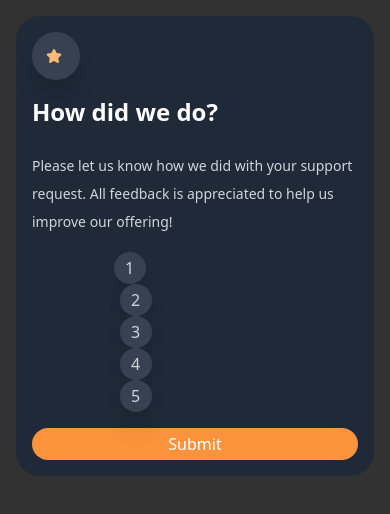
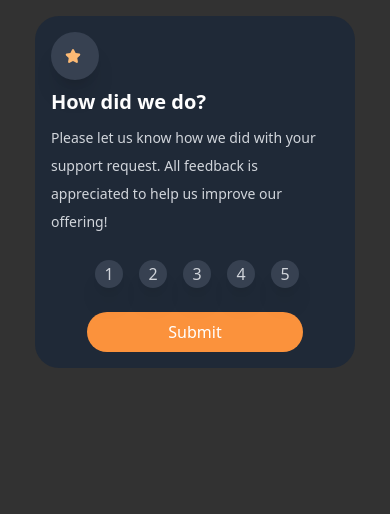
Before and after one commit to katsisaac50/interactive-rating-component-main, a Next.js app: page / in a window 390 px wide. Shown: the top 514 px of the page. Built offline with nearby package versions, Linux system fonts and the light colour scheme.

Commit message:
mobile implemented on home

```diff
--- a/pages/dialog/checkout.js
+++ b/pages/dialog/checkout.js
@@ -1,36 +1,41 @@
-import Head from 'next/head';
-import { useRating } from './ratingContext';
-import { StarSVG } from './images/StarSVG';
+import { useEffect } from 'react';
+import { useRouter } from 'next/router';
+import { useRating } from '../ratingContext';
+import Layout from '../../components/layout';
+import { HeartSVG } from '../images/StarSVG';
 
 export default function Checkout() {
   const { rating } = useRating();
+  const router = useRouter();
+
+  useEffect(() => {
+    // Check if rating is null or undefined, and if so, navigate back to the Home component
+    if (rating === null || rating === undefined) {
+      router.replace('/'); // Replace with the correct path to the home page
+    }
+  }, [rating, router]);
+
+  // If rating is null or undefined, don't render anything
+  if (rating === null || rating === undefined) {
+    return null;
+  }
 
   return (
-    <>
-      <Head>
-        <title>Thank You</title>
-      </Head>
-      <main className="flex min-h-screen flex-col items-center justify-between p-4 md:p-24">
-        <div className="p-4 md:p-9 rounded-3xl bg-gray-800 max-w-[390px] mx-auto">
-          <div className="relative w-12 h-12 md:w-9 md:h-9 bg-gray-700 rounded-full p-4 md:p-5 shadow-xl">
-            <div className="absolute inset-0 flex justify-center items-center">
-              <StarSVG />
-            </div>
-          </div>
-          <h1 className="text-2xl md:text-3xl font-bold pt-4 md:pt-5 text-white sm:text-2xl">
-            Thank you!
-          </h1>
-          <br />
-          <label className="bg-slate-300 rounded-full px-4 py-2 ml-4 md:ml-12 text-orange-500">
-            You selected {rating ? rating : 0} out of 5
-          </label>
-          <br />
-          <p className="text-base md:text-lg text-gray-400 text-center md:text-left">
-            We appreciate you taking time to give a rating. If you ever need
-            more support, don't hesitate to get in touch!
-          </p>
+    <Layout>
+      <div className="p-4 md:p-9 rounded-3xl bg-gray-800 max-w-[390px] mx-auto text-center">
+        <div className="mb-4">
+          <HeartSVG className="w-16 h-16 text-orange-300 mx-auto" />
         </div>
-      </main>
-    </>
+        <label className="bg-slate-300 rounded-full px-4 py-2 text-orange-500">
+          You selected {rating} out of 5
+        </label>
+        <h2 className="text-white font-bold text-xl mt-4 mb-2">
+          Thank you!
+        </h2>
+        <p className="text-gray-400 text-sm">
+          We appreciate your feedback. If you need further assistance, feel free to get in touch with us.
+        </p>
+      </div>
+    </Layout>
   );
 }
--- a/pages/dialog/layout.module.css
+++ b/pages/dialog/layout.module.css
@@ -1,7 +1,40 @@
-@tailwind components;
-@tailwind utilities;
+/* Default styles for larger screens */
+.p-9 {
+  /* Your existing styles for larger screens */
+}
 
+/* Media query for mobile screens */
+@media (max-width: 768px) {
+  .p-9 {
+    /* Adjust styles for mobile screens */
+    padding: 16px;
+    max-width: 100%;
+  }
+}
 
-@media (prefers-color-scheme: dark) {
+.text-3xl {
+  font-size: 2rem; /* Default font size for larger screens */
+}
 
+/* Media query for mobile screens */
+@media (max-width: 768px) {
+  .text-3xl {
+    font-size: 1.5rem; /* Adjust font size for mobile screens */
+  }
 }
+/* checkout.module.css */
+
+/* Default styles for larger screens */
+.p-9 {
+  padding: 32px;
+  max-width: 390px;
+  margin: auto;
+}
+
+/* Media query for mobile screens */
+@media (max-width: 768px) {
+  .p-9 {
+    padding: 16px;
+    max-width: 100%;
+  }
+}
--- a/pages/index.js
+++ b/pages/index.js
@@ -23,27 +23,27 @@ export default function Home() {
   return (
     <>
       <Head>
+        <meta name="viewport" content="width=device-width, initial-scale=1" />
         <title>First Post</title>
       </Head>
       <main className="flex min-h-screen flex-col items-center justify-between p-4 md:p-24">
-        <div className="p-4 md:p-9 rounded-3xl bg-gray-800 max-w-[390px] mx-auto">
-          <div className="relative w-12 h-12 md:w-9 md:h-9 bg-gray-700 rounded-full p-4 md:p-5 shadow-xl">
+        <div className="p-4 md:p-9 rounded-3xl bg-gray-800 max-w-xs md:max-w-[390px] mx-auto">
+          <div className="relative w-12 h-12 md:w-9 md:h-9 bg-gray-700 rounded-full p-2 md:p-3 shadow-xl">
             <div className="absolute inset-0 flex justify-center items-center">
               <StarSVG />
             </div>
           </div>
-          <h1 className="text-2xl md:text-3xl font-bold pt-4 md:pt-5 text-white sm:text-2xl">
+          <h1 className="text-xl md:text-3xl font-bold pt-2 md:pt-3 text-white">
             How did we do?
           </h1>
-          <br />
-          <p className="text-base md:text-lg leading-7 text-gray-300 text-sm md:text-base">
+          <p className="text-base md:text-lg leading-7 text-gray-300 text-sm md:text-base mt-2 md:mt-3">
             Please let us know how we did with your support request. All
             feedback is appreciated to help us improve our offering!
           </p>
-          <form onSubmit={onSubmit}>
-            <div className="py-4 md:py-8 flex flex-wrap justify-center space-x-3 md:space-x-7">
+          <form onSubmit={onSubmit} className="mt-4 md:mt-6">
+  <div className="py-2 md:py-4 flex justify-center space-x-3 md:space-x-7">
     {ratingOptions.map((option) => (
-                <div key={option} className="w-1/2 md:w-auto">
+      <div key={option} className="flex items-center space-x-1">
         <input
           value={option}
           onChange={handleInputChange}
@@ -55,7 +55,7 @@ export default function Home() {
         />
         <label
           htmlFor={`rate${option}`}
-                    className={`cursor-pointer relative w-7 h-7 bg-gray-700 rounded-full flex justify-center items-center text-gray-300 text-center p-4 md:p-5 shadow-xl ${
+          className={`cursor-pointer relative w-7 h-7 bg-gray-700 rounded-full flex justify-center items-center text-gray-300 text-center p-2 md:p-3 shadow-xl ${
             option === Number(rating)
               ? 'hover:bg-orange-600'
               : 'hover:bg-orange-600'
@@ -66,16 +66,19 @@ export default function Home() {
       </div>
     ))}
   </div>
+  <div className="flex justify-center mt-4 md:mt-6">
     <button
       disabled={!rating}
-              className={`pt-1 pb-1 w-full md:w-80 max-h-fit ${
+      className={`pt-2 pb-2 w-3/4 md:w-80 max-h-fit ${
         rating ? 'hover:bg-gray-100 hover:text-orange-400' : ''
       } max-w-screen-2xl bg-orange-400 text-white rounded-full ...`}
       type="submit"
     >
       Submit
     </button>
+  </div>
 </form>
+
         </div>
       </main>
     </>
```
Lines whose indentation alone changed are shown as unchanged.
